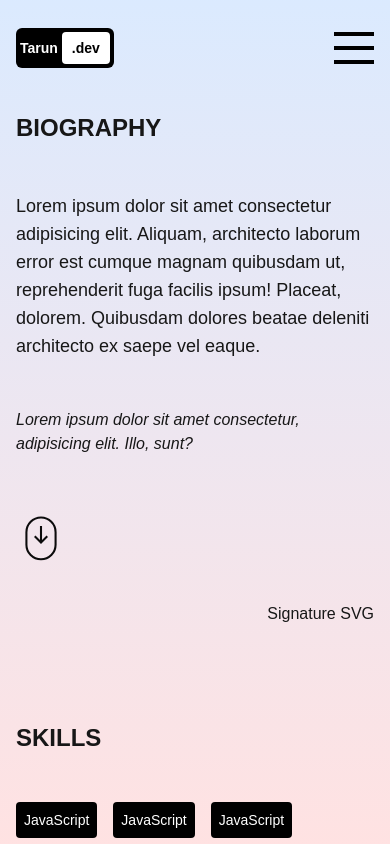
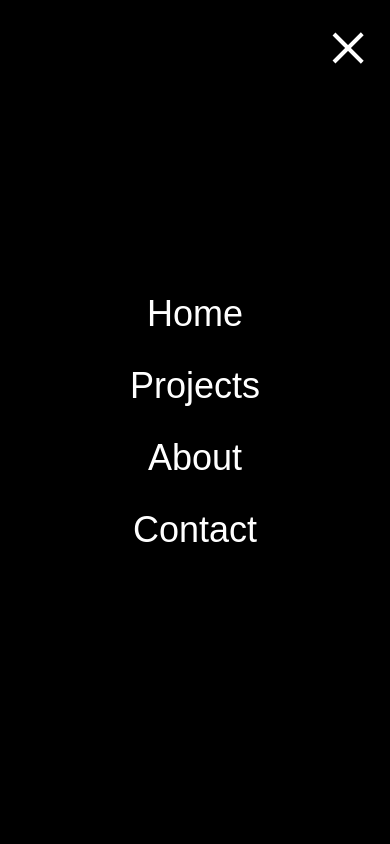
Before and after one commit to TarunSingh1509/Portfolio, a Next.js app: page /About in a window 390 px wide. Built offline with nearby package versions, Linux system fonts and the light colour scheme.

Commit message:
fixing close button in responsive design

```diff
--- a/app/components/Navbar.js
+++ b/app/components/Navbar.js
@@ -14,7 +14,7 @@ const links = [
 ]
 
 export default function Nav() {
-  const [isOpen, setIsOpen] = useState(false)
+  const [isOpen, setIsOpen] = useState(true)
 
   const topVariants = {
     closed: {
@@ -110,7 +110,7 @@ export default function Nav() {
         </Link>
       </div>
       <div className='md:hidden'>
-        <button className='w-10 h-8 flex flex-col items-center justify-between z-50 relative' onClick={() => setIsOpen(!isOpen)}>
+        <button className='w-10 h-8 flex flex-col items-center justify-between z-60 relative' onClick={() => setIsOpen(!isOpen)}>
           <motion.div variants={topVariants} animate={isOpen ? "opened" : "closed "} className="w-10 h-1 origin-left bg-black"></motion.div>
           <motion.div variants={centerVariants} animate={isOpen ? "opened" : "closed "} className="w-10 h-1 bg-black"></motion.div>
           <motion.div variants={bottomVariants} animate={isOpen ? "opened" : "closed "} className="w-10 h-1 origin-left bg-black"></motion.div>
```
